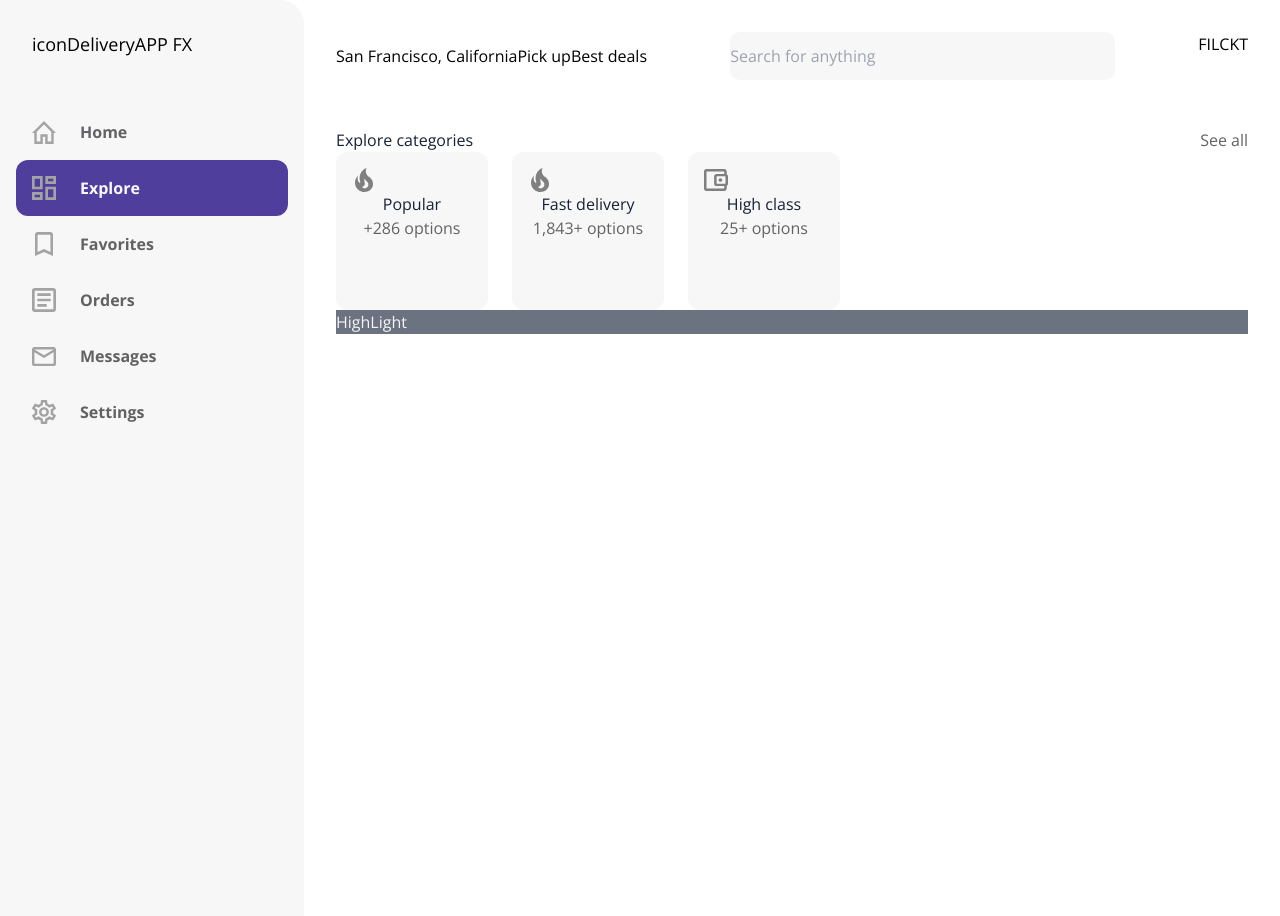
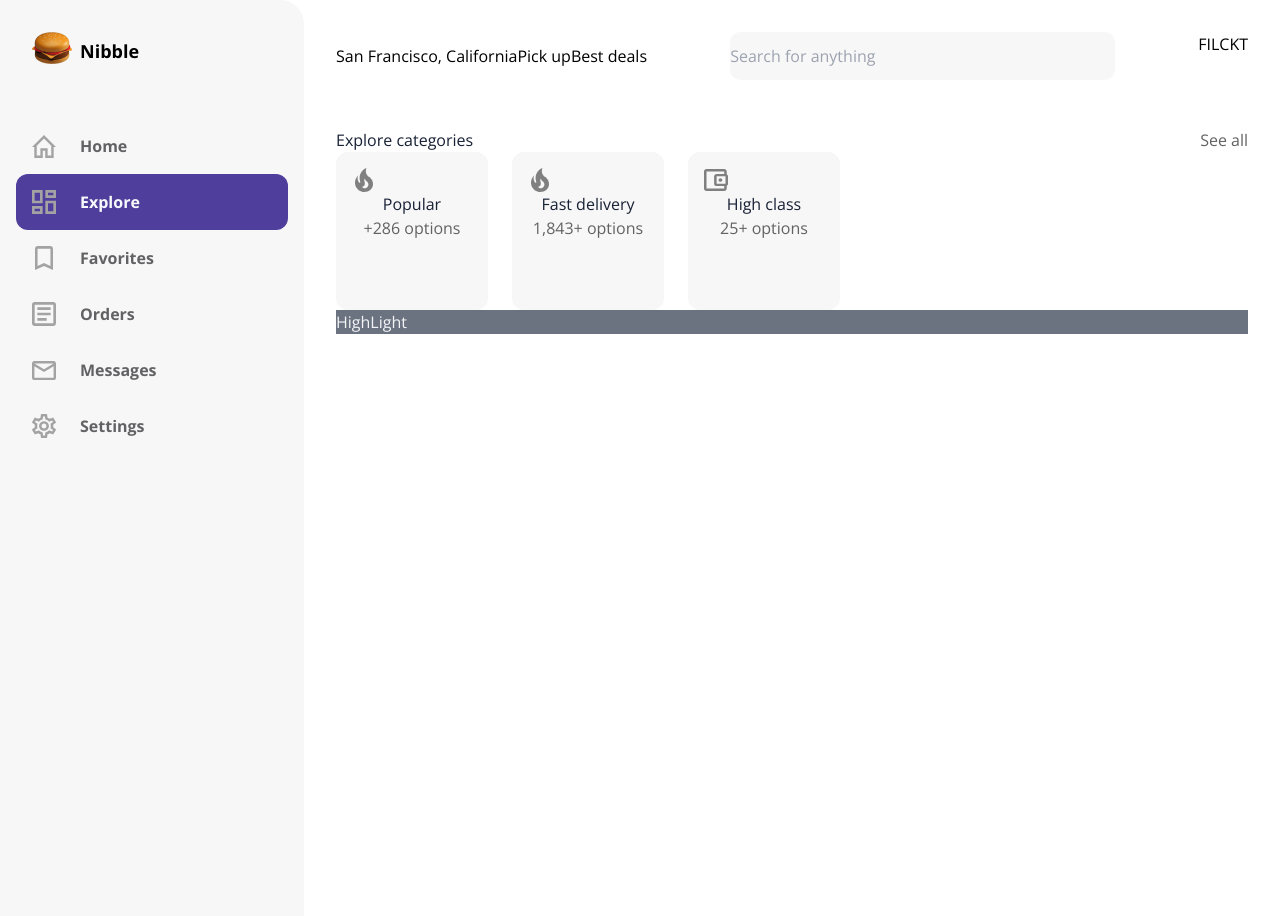
Before and after one commit to quintinoandre/front-expert-delivery-spa, a Next.js app: page / in a window 1280 px wide. Shown: the top 916 px of the page. Built offline with nearby package versions, Linux system fonts and the light colour scheme.

Commit message:
feat: adicionado componente usuario e atualizado header

```diff
--- a/components/sidebar/index.tsx
+++ b/components/sidebar/index.tsx
@@ -1,16 +1,19 @@
+import Image from 'next/image';
 import Link from 'next/link';
 import React from 'react';
 
 import { IconBase } from '../icon';
+import { UserProfile } from '../user-profile';
 import Styles from './styles.module.css';
 
 function Sidebar() {
 	return (
 		<div className={Styles.sidebar}>
 			<div className={Styles.header}>
-				<p>
-					<span>icon</span>DeliveryAPP FX
-				</p>
+				<span>
+					<Image src="/logo.png" width={40} height={32} alt="DeliveryAPP FX" />
+				</span>
+				<h3>Nibble</h3>
 			</div>
 			<ul className={Styles.menu}>
 				<li>
@@ -74,7 +77,9 @@ function Sidebar() {
 					</Link>
 				</li>
 			</ul>
-			<div className={Styles.footer}>user component</div>
+			<div className={Styles.footer}>
+				<UserProfile />
+			</div>
 			<p className="text-gray-100">Sidebar</p>
 		</div>
 	);
--- a/components/sidebar/styles.module.css
+++ b/components/sidebar/styles.module.css
@@ -13,11 +13,16 @@
 	padding-bottom: 48.02px;
 	padding-left: 32px;
 	padding-right: 32px;
+	display: flex;
+  align-items: center;
 }
 
-.header p {
+.header h3 {
+  padding-left: 8px;
+  font-size: 1.125rem;
+  line-height: 1.5rem;
+  font-weight: 700;
 	color: #000000;
-	@apply text-lg leading-6;
 }
 
 .menu {
```
Also changed, not shown: public/logo.png (added).
